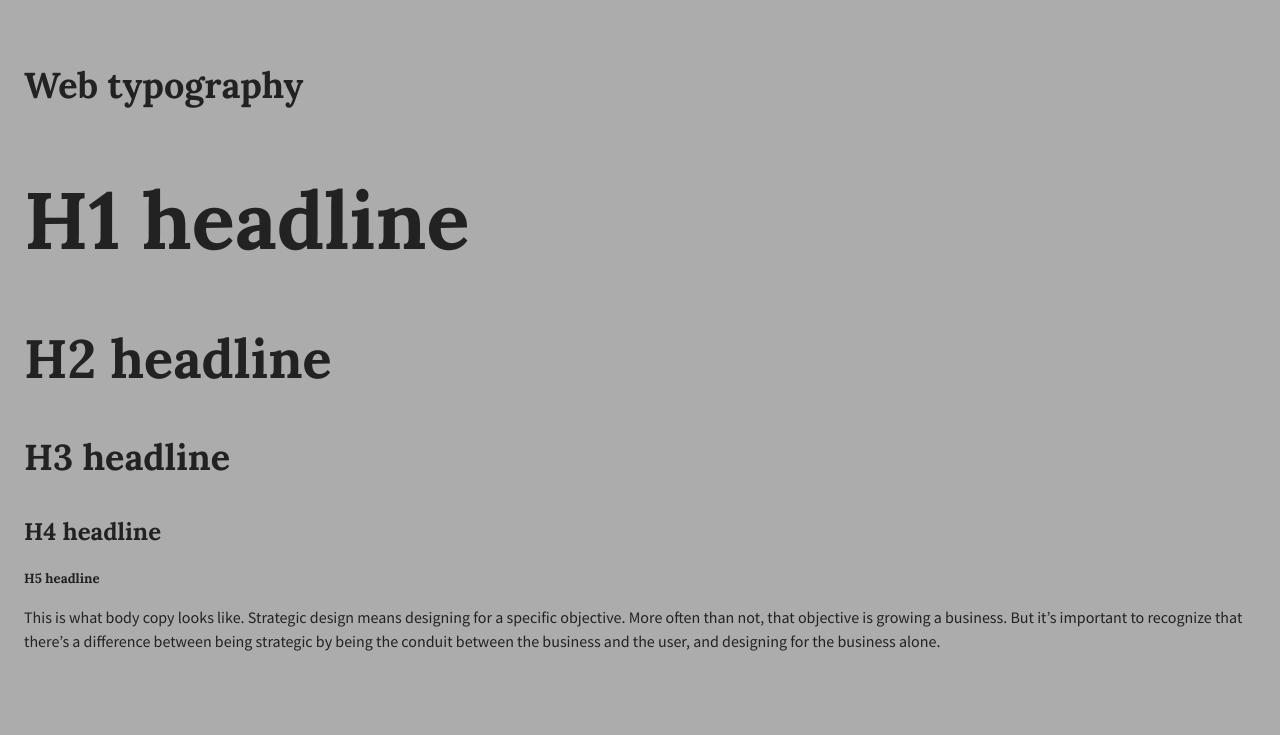
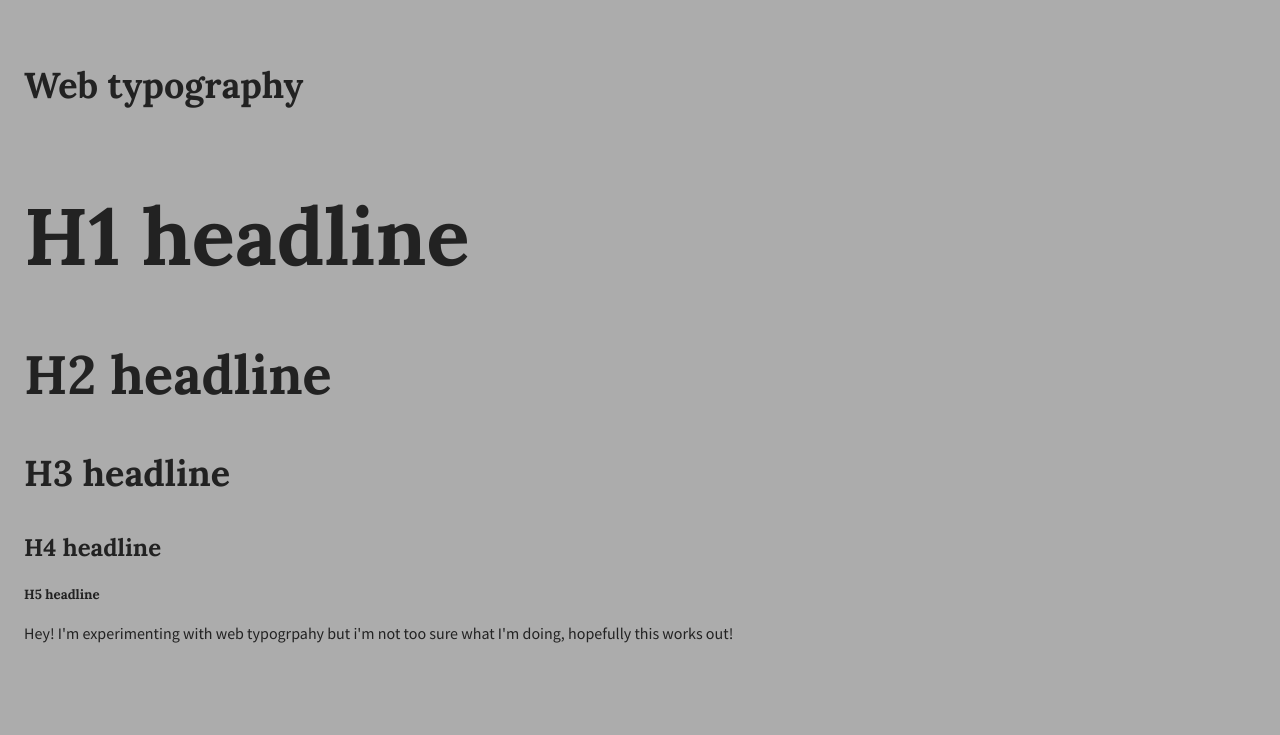
Before and after one commit to vicky42119/Web_typography, a website built with Parcel: page index.html in a window 1280 px wide. Shown: the top 735 px of the page. Built offline with nearby package versions, Linux system fonts and the light colour scheme.

Commit message:
Update index.html

```diff
--- a/index.html
+++ b/index.html
@@ -25,7 +25,23 @@
 <body>
 
   <!-- Add your site or application content here -->
-  <container>
+  <main>
+  <div class="container">
+    <div class="Header">
+      <h3>Web typography</h3>
+    </div>
+    <section class="Body">
+      <h1 class="body">H1 headline</h1>
+      <h2 class="body">H2 headline</h2>
+      <h3 class="bodyy">H3 headline</h3>
+      <h4 class="body">H4 headline</h4>
+      <h5 class="body">H5 headline</h5>
+      <p>Hey! I'm experimenting with web typogrpahy but i'm not too sure what I'm doing, hopefully this works out!</p>
+    </section>
+    <div class="Footer"></div>
+  </div>
+
+  <main>
   <aside class="header">
       <h3>Web typography</h3>
     </aside>
```
